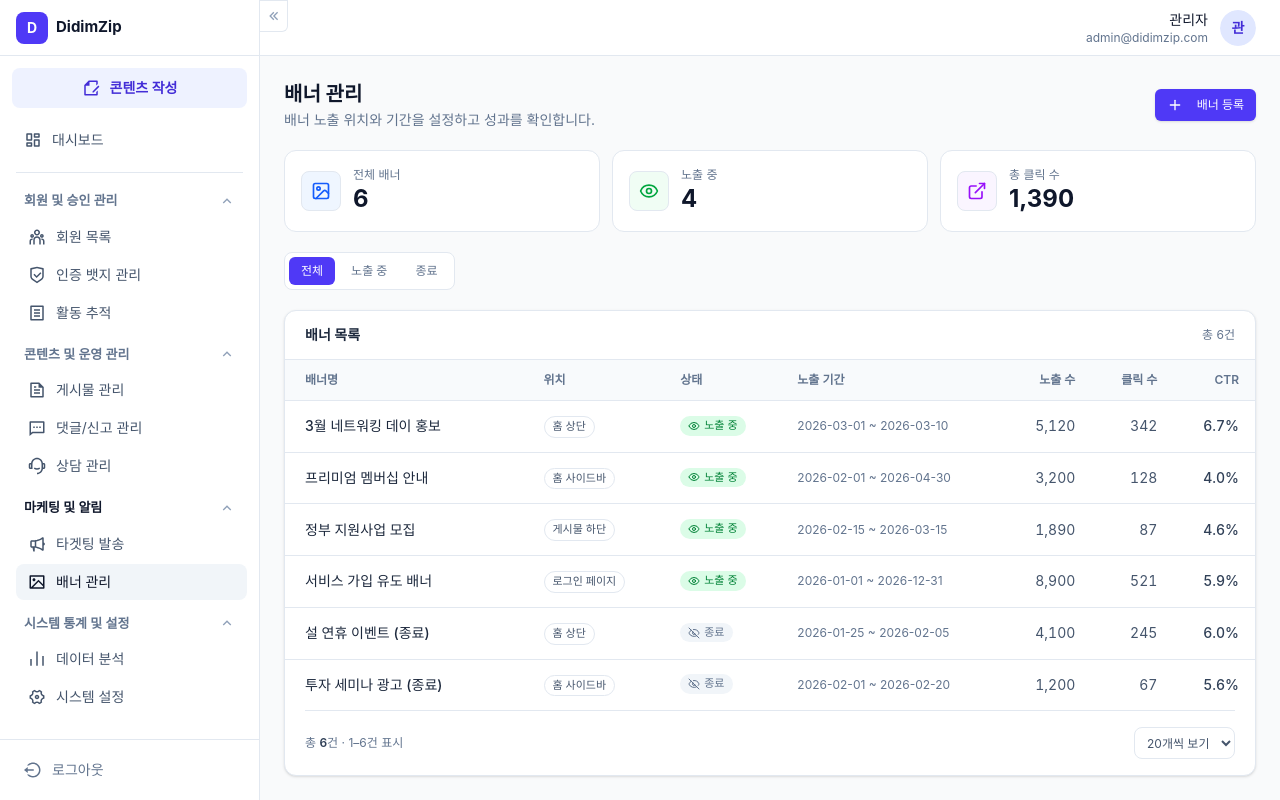
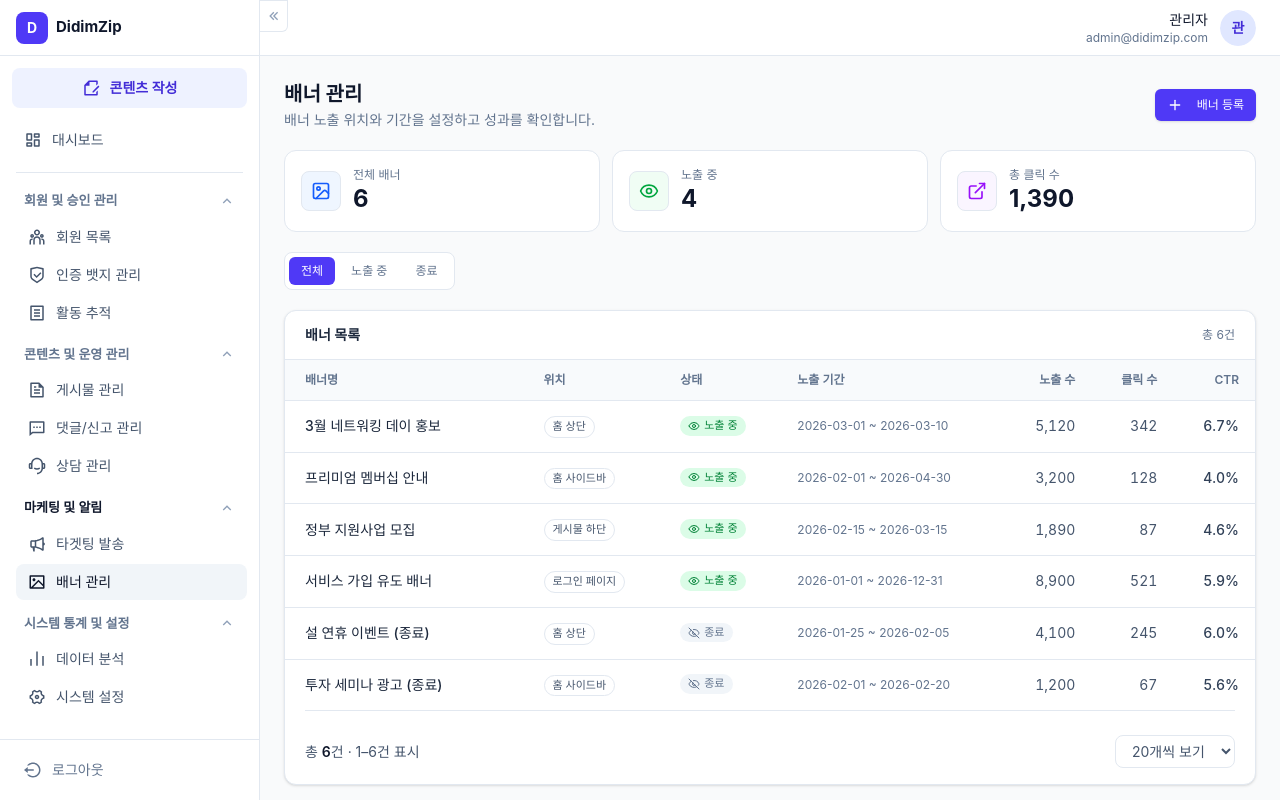
Before and after one commit to didimzip/admin, a Next.js app: page /banners in a window 1280 px wide. Built offline with nearby package versions, Linux system fonts and the light colour scheme; a web font is replaced by a local one.

Commit message:
Design: Update pagination UI to text-based style

```diff
--- a/src/components/ui/pagination-bar.tsx
+++ b/src/components/ui/pagination-bar.tsx
@@ -1,7 +1,6 @@
 "use client";
 
 import { cn } from "@/lib/utils";
-import { RiArrowLeftSLine, RiArrowRightSLine } from "react-icons/ri";
 
 export const PAGE_SIZE_OPTIONS = [20, 30, 40, 50] as const;
 
@@ -42,11 +41,11 @@ export function PaginationBar({
   const pageNumbers = getPageNumbers(page, totalPages);
 
   return (
-    <div className="flex flex-col gap-3 border-t border-slate-100 pt-4 sm:flex-row sm:items-center sm:justify-between">
+    <div className="flex flex-col gap-4 border-t border-slate-200 pt-6 sm:flex-row sm:items-center sm:justify-between">
       {/* Count info */}
-      <p className="text-xs text-slate-500">
+      <p className="text-sm text-slate-600">
         총{" "}
-        <span className="font-semibold text-slate-700">{total.toLocaleString()}</span>건
+        <span className="font-semibold text-slate-900">{total.toLocaleString()}</span>건
         {total > 0 && (
           <>
             {" "}
@@ -55,24 +54,31 @@ export function PaginationBar({
         )}
       </p>
 
-      <div className="flex items-center gap-2">
+      <div className="flex items-center gap-6">
         {/* Page buttons */}
         {totalPages > 1 && (
-          <div className="flex items-center gap-0.5">
+          <div className="flex items-center gap-2">
             {/* Prev */}
             <button
               onClick={() => onPageChange(page - 1)}
               disabled={page === 1}
-              className="flex h-8 w-8 items-center justify-center rounded-lg text-slate-400 transition-colors hover:bg-slate-100 hover:text-slate-700 disabled:cursor-not-allowed disabled:opacity-30"
+              className={cn(
+                "text-sm font-medium transition-colors",
+                page === 1
+                  ? "cursor-not-allowed text-slate-300"
+                  : "text-slate-500 hover:text-slate-900"
+              )}
             >
-              <RiArrowLeftSLine className="h-4 w-4" />
+              ← 이전
             </button>
 
+            {/* Page numbers */}
+            <div className="flex items-center gap-1">
               {pageNumbers.map((p, idx) =>
                 p === "..." ? (
                   <span
                     key={`el-${idx}`}
-                  className="flex h-8 w-8 items-center justify-center text-xs text-slate-400"
+                    className="px-1 text-sm text-slate-400"
                   >
                     ···
                   </span>
@@ -81,24 +87,30 @@ export function PaginationBar({
                     key={p}
                     onClick={() => onPageChange(p as number)}
                     className={cn(
-                    "flex h-8 w-8 items-center justify-center rounded-lg text-xs font-medium transition-colors",
+                      "min-w-8 px-2 py-1 text-sm font-medium transition-colors",
                       page === p
-                      ? "bg-indigo-600 text-white shadow-sm"
-                      : "text-slate-600 hover:bg-slate-100 hover:text-slate-900"
+                        ? "text-slate-900 font-bold"
+                        : "text-slate-500 hover:text-slate-900"
                     )}
                   >
                     {p}
                   </button>
                 )
               )}
+            </div>
 
             {/* Next */}
             <button
               onClick={() => onPageChange(page + 1)}
               disabled={page === totalPages}
-              className="flex h-8 w-8 items-center justify-center rounded-lg text-slate-400 transition-colors hover:bg-slate-100 hover:text-slate-700 disabled:cursor-not-allowed disabled:opacity-30"
+              className={cn(
+                "text-sm font-medium transition-colors",
+                page === totalPages
+                  ? "cursor-not-allowed text-slate-300"
+                  : "text-slate-500 hover:text-slate-900"
+              )}
             >
-              <RiArrowRightSLine className="h-4 w-4" />
+              다음 →
             </button>
           </div>
         )}
@@ -110,7 +122,7 @@ export function PaginationBar({
             onPageSizeChange(Number(e.target.value));
             onPageChange(1);
           }}
-          className="h-8 rounded-lg border border-slate-200 bg-white px-2 text-xs text-slate-600 focus:border-indigo-400 focus:outline-none focus:ring-1 focus:ring-indigo-400"
+          className="rounded-lg border border-slate-200 bg-white px-3 py-1.5 text-sm text-slate-600 focus:border-indigo-400 focus:outline-none focus:ring-1 focus:ring-indigo-400"
         >
           {PAGE_SIZE_OPTIONS.map((s) => (
             <option key={s} value={s}>
```
Lines whose indentation alone changed are shown as unchanged.
